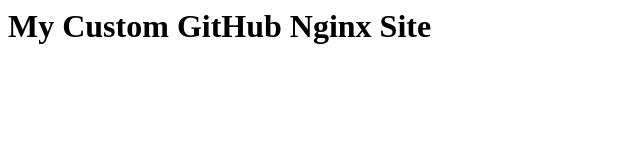
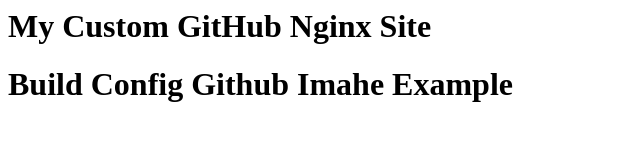
Before and after one commit to azdn949/oc-test, a plain HTML site: page index.html in a window 1280 px wide. Shown: the whole page, without its empty margins (0-640 px from the left). Drawn offline with Linux system fonts and the light colour scheme.

Commit message:
Update index.html

```diff
--- a/index.html
+++ b/index.html
@@ -1 +1,2 @@
 <h1>My Custom GitHub Nginx Site</h1>
+<h1>Build Config Github Imahe Example</h1>
```
